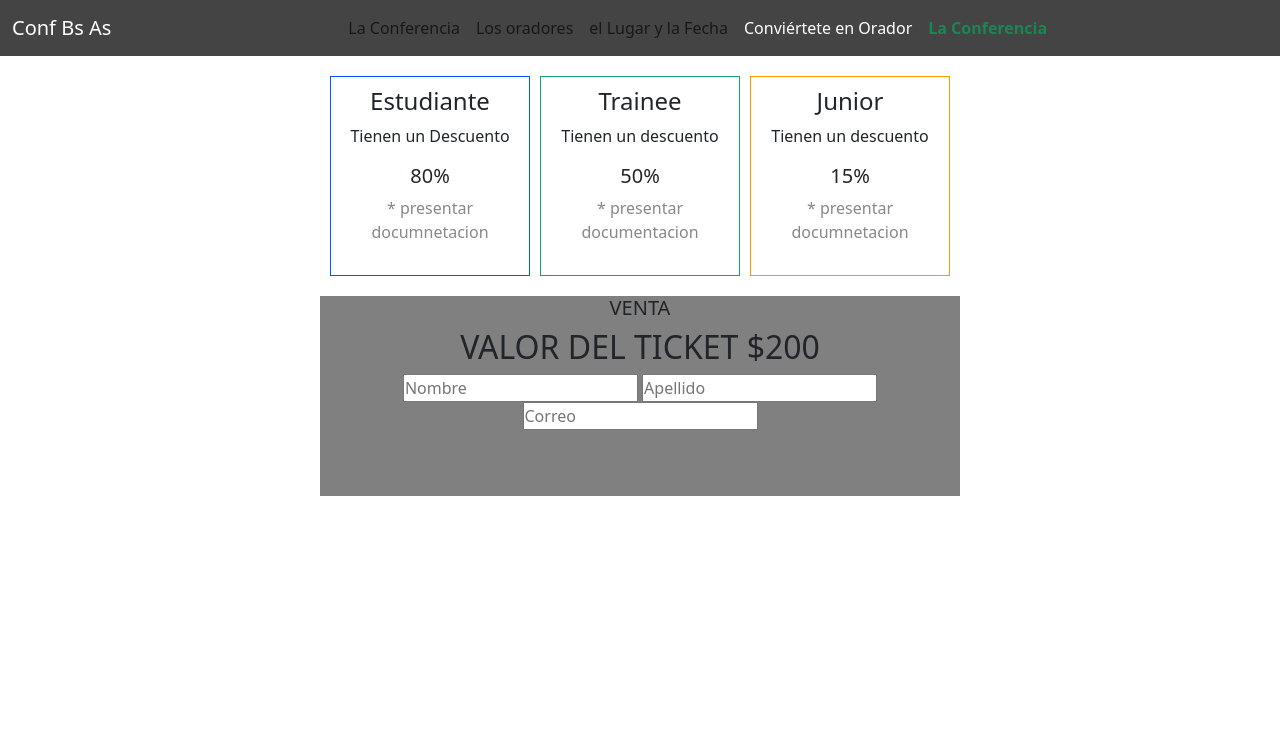
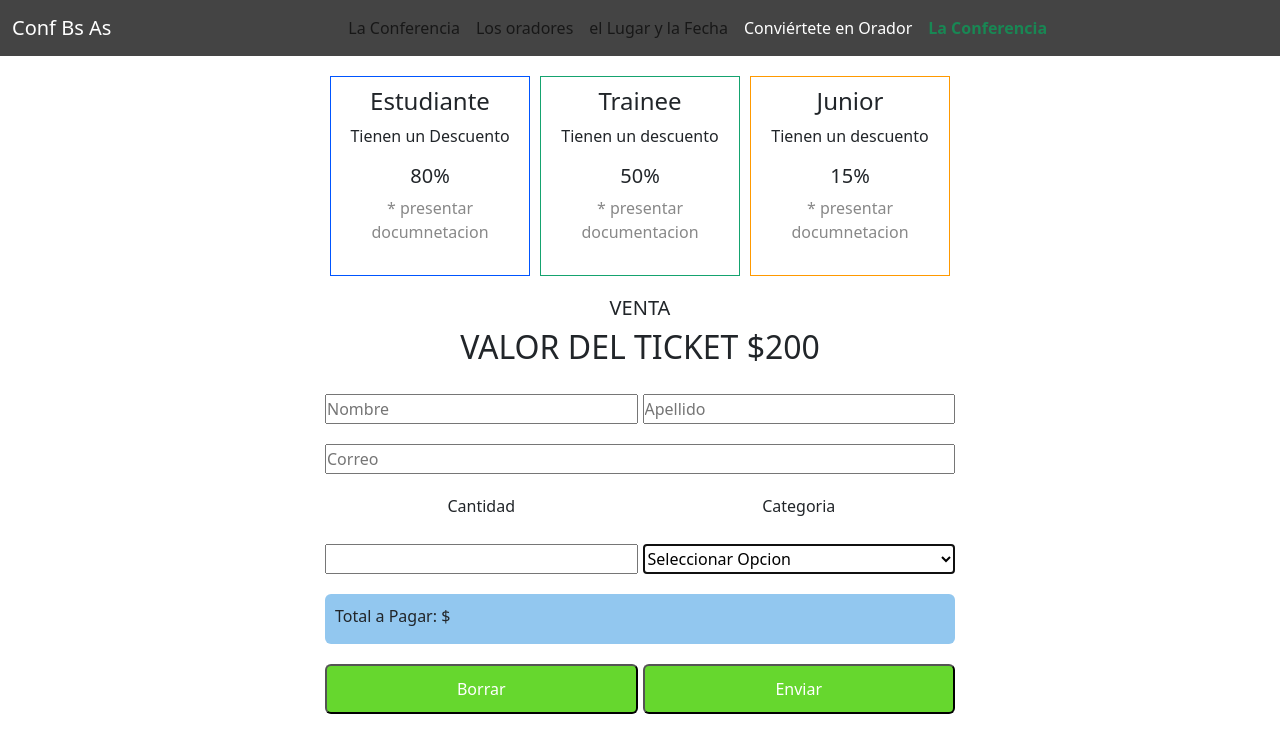
Before and after one commit to morchus13/TP-Javascrip, a plain HTML site: page index.html in a window 1280 px wide. Drawn offline with nearby package versions, Linux system fonts and the light colour scheme.

Commit message:
TP-Javascrip v1.4

```diff
--- a/estiloIndex.css
+++ b/estiloIndex.css
@@ -40,24 +40,43 @@
 	border-color: #FF9900;
 }
 
-.contenedor-form{
-	display:grid;
-	grid-template-columns: 1fr 2fr 1fr;
-	grid-template-rows: 200px;
 
-}
 
 /*	 	ESTILOS PARA EL FORMULARIO 		*/
 
+.contenedor-form{
+	display:flex;
+	flex-direction: column;
+	justify-content: center;
+	align-items: center;
+	text-align: center;
+
+}
 .formulario{
-	background-color: grey;
-	width: 100%;
-	height: 200px;
+	background: #FFF;
+	width: 670px;
 	text-align: center;
+	padding:20px;
+	display:grid;
+	grid-template-columns: 1fr 1fr;
+	grid-template-rows: repeat(4, 30px) 50px 50px;
+	grid-gap: 20px 5px;
 }
-/*.divIzquierdo{
-	background-color: blue;
+#email{
+	grid-column: 1/3;
 }
-.divDerecho{
-	background-color: blue;
-}*/
+#totalPagar{
+	grid-column: 1/3;
+	background-color: #92C7EF;
+	border-radius: 6px;
+	text-align: left;
+	padding-top: 10px;
+	padding-left: 10px;
+}
+
+.botones{
+	border-radius: 6px;
+	background-color: #66D72E;
+	color:white;
+	height: 50px;
+}
--- a/index.html
+++ b/index.html
@@ -59,32 +59,35 @@
 
 		<section>
 
-
 			<div class="contenedor-form">
 
-				<div class="divIzquierdo">
-					<p></p>
+				<div class="superior">
+					<h5>VENTA</h5>
+					<h2>VALOR DEL TICKET $200</h2>
 				</div>
 
+
 				<form class="formulario">
-					<h5>VENTA</h5>
-					<h2>VALOR DEL TICKET $200</h2>
-
-					<input type="text" class="nombre" placeholder="Nombre">
-					<input type="text" class="apellido" placeholder="Apellido">
-					<input type="<input type="email" class="email" placeholder="Correo">
-
+					<input type="text" id="nombre" placeholder="Nombre">
+					<input type="text" id="apellido" placeholder="Apellido">
+					<input type="email" id="email" placeholder="Correo">
+					<label for="cantidad">Cantidad</label>
+					<label for="categoria">Categoria</label>
+					<input type="text" id="cantidad" name="cantidad" id="cantidad">
+					<select name="categoria" size="1" id="categoria" autofocus="1" required="">
+						<option value="Seleccionar">Seleccionar Opcion</option>
+						<option value="estudiante">Estudiante</option>
+						<option value="trainer">Trainer</option>
+						<option value="junio">Junior</option>
+					</select>
+					<label for="" id="totalPagar">Total a Pagar: $</label>
+					<button type="button" class="botones">Borrar</button>
+					<button type="submit" class="botones">Enviar</button>
 				</form>
-
-				<div class="divDerecho">
-					<p></p>
-				</div>
 
 			</div>
 
-
 		</section>
-
 
 
 
```
